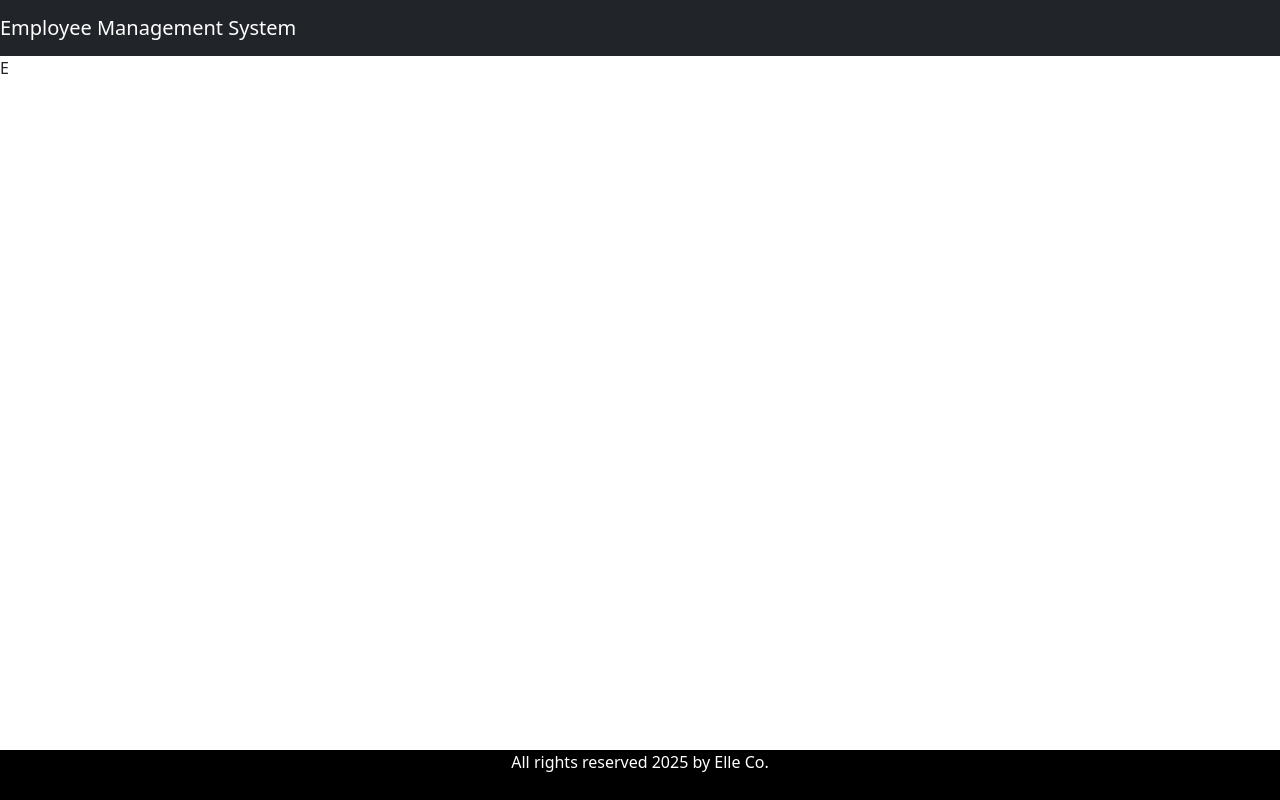
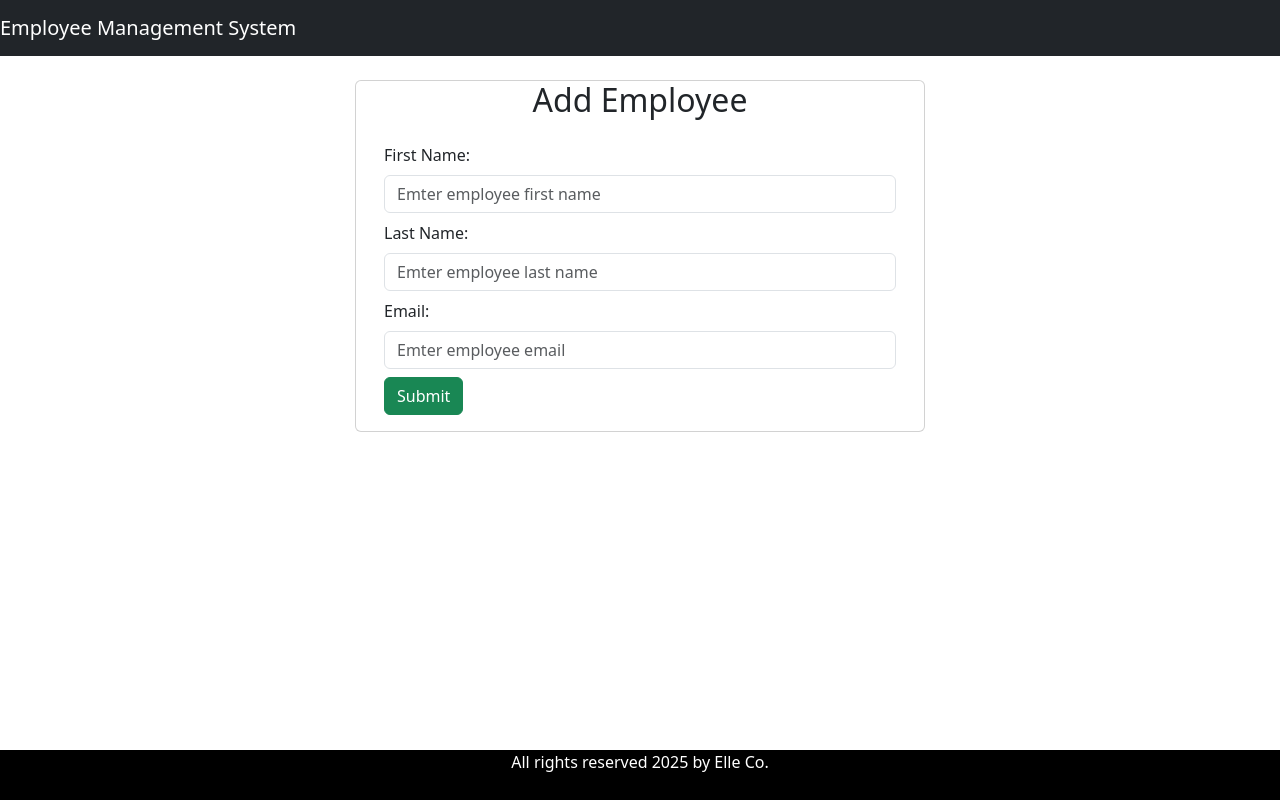
Before and after one commit to ElleEspiel/ems-frontend, a React (Vite) app: page /add-employee in a window 1280 px wide. Built offline with nearby package versions, Linux system fonts and the light colour scheme.

Commit message:
Added Form for Add employee function

```diff
--- a/src/components/EmployeeComponent.jsx
+++ b/src/components/EmployeeComponent.jsx
@@ -1,8 +1,82 @@
-import React from 'react'
+import React, { useState } from 'react'
 
 const EmployeeComponent = () => {
+
+    const [firstName, setFristName] = useState('')
+    const [lastName, setLastName] = useState('')
+    const [email, setEmail] = useState('')
+
+    function handleFirstName(e){
+        setFristName(e.target.value);
+    }
+
+    function handleLastName(e){
+        setLastName(e.target.value);
+    }
+
+    function handleEmail(e){
+        setEmail(e.target.value);
+    }
+
+    function saveEmployee(e){
+        e.preventDefault();
+
+        const employee = {firstName, lastName, email}
+
+        console.log(employee)
+    }
+
   return (
-    <div>E</div>
+    <div className='container'>
+        <br />
+        <div className='row'>
+            <div className='card col-md-6 offset-md-3 offset-md-3'>
+                <h2 className='text-center'>Add Employee</h2>
+                <div className='card-body'>
+                    <form>
+                        <div className='form-group mb-2'>
+                            <label className='form-label'>First Name:</label>
+                            <input
+                                type='text'
+                                placeholder='Emter employee first name'
+                                name='firstname'
+                                value={firstName}
+                                className='form-control'
+                                onChange={handleFirstName}
+                            ></input>
+                        </div>
+
+                        <div className='form-group mb-2'>
+                            <label className='form-label'>Last Name:</label>
+                            <input
+                                type='text'
+                                placeholder='Emter employee last name'
+                                name='lastname'
+                                value={lastName}
+                                className='form-control'
+                                onChange={handleLastName}
+                            ></input>
+                        </div>
+
+                        <div className='form-group mb-2'>
+                            <label className='form-label'>Email:</label>
+                            <input
+                                type='text'
+                                placeholder='Emter employee email'
+                                name='email'
+                                value={email}
+                                className='form-control'
+                                onChange={handleEmail}
+                            ></input>
+                        </div>
+
+                        <button className='btn btn-success' onClick={saveEmployee}>Submit</button>
+                    </form>
+                </div>
+            </div>
+        </div>
+
+    </div>
   )
 }
 
```
